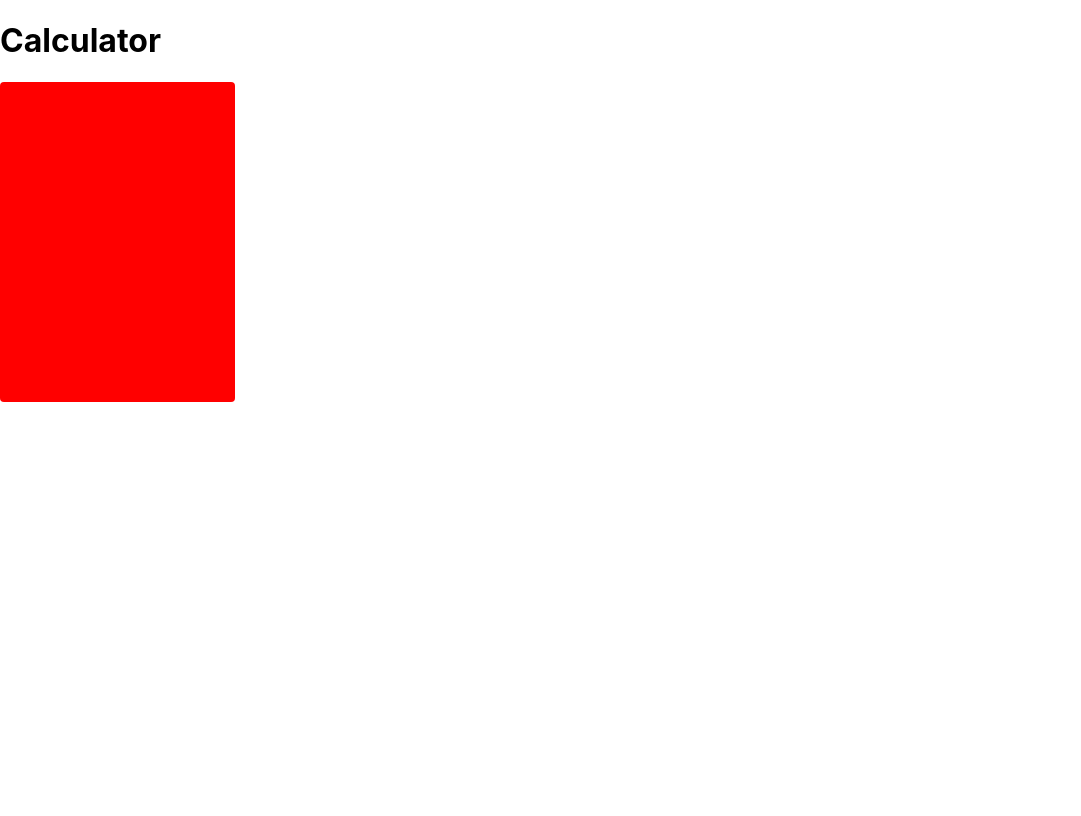
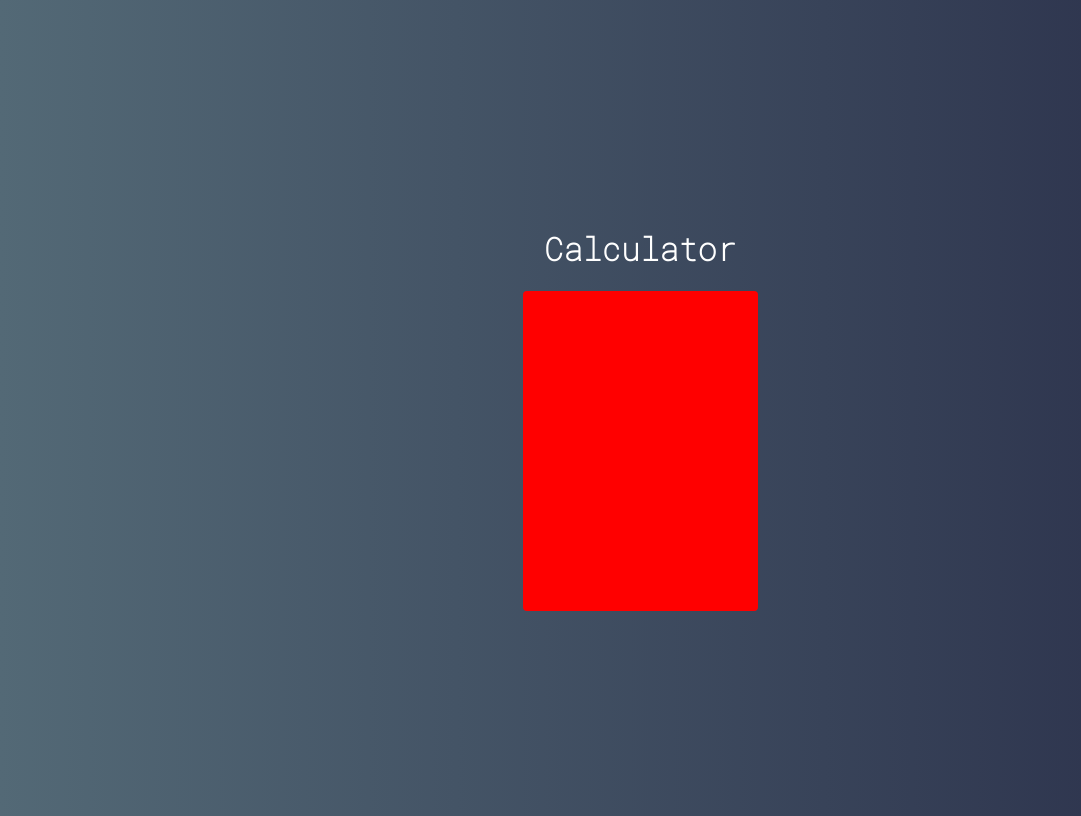
Before and after one commit to alekaimer/react-calculator, a React (Create React App) app: page / in a window 1280 px wide. Shown: the whole page, without its empty margins (0-1081 px from the left). Built offline with nearby package versions, Linux system fonts and the light colour scheme.

Commit message:
fix: defines default font and first styles

```diff
--- a/src/index.css
+++ b/src/index.css
@@ -1,13 +1,22 @@
 body {
-  margin: 0;
-  font-family: -apple-system, BlinkMacSystemFont, 'Segoe UI', 'Roboto', 'Oxygen',
-    'Ubuntu', 'Cantarell', 'Fira Sans', 'Droid Sans', 'Helvetica Neue',
-    sans-serif;
   -webkit-font-smoothing: antialiased;
   -moz-osx-font-smoothing: grayscale;
 }
 
-code {
-  font-family: source-code-pro, Menlo, Monaco, Consolas, 'Courier New',
-    monospace;
+@font-face {
+  font-family: "RobotoMono";
+  src: url("./fonts/RobotoMono-Thin.ttf");
 }
+* {
+  font-family: "RobotoMono", monospace;
+}
+body {
+  display: flex;
+  height: 100vh;
+  justify-content: center;
+  align-items: center;
+
+  text-align: center;
+  color: #ffffff;
+  background: linear-gradient(to right, rgb(83, 105, 118), rgb(41, 46, 73));
+}
```
